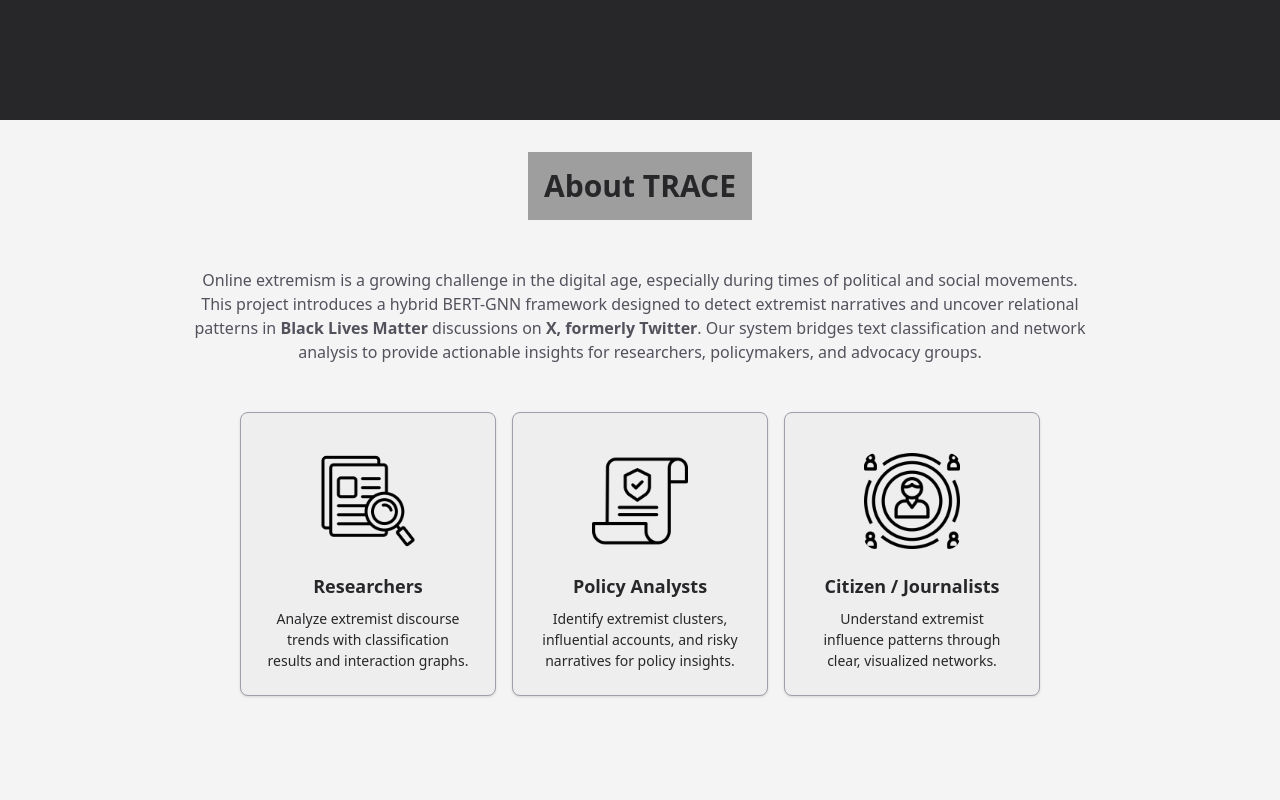
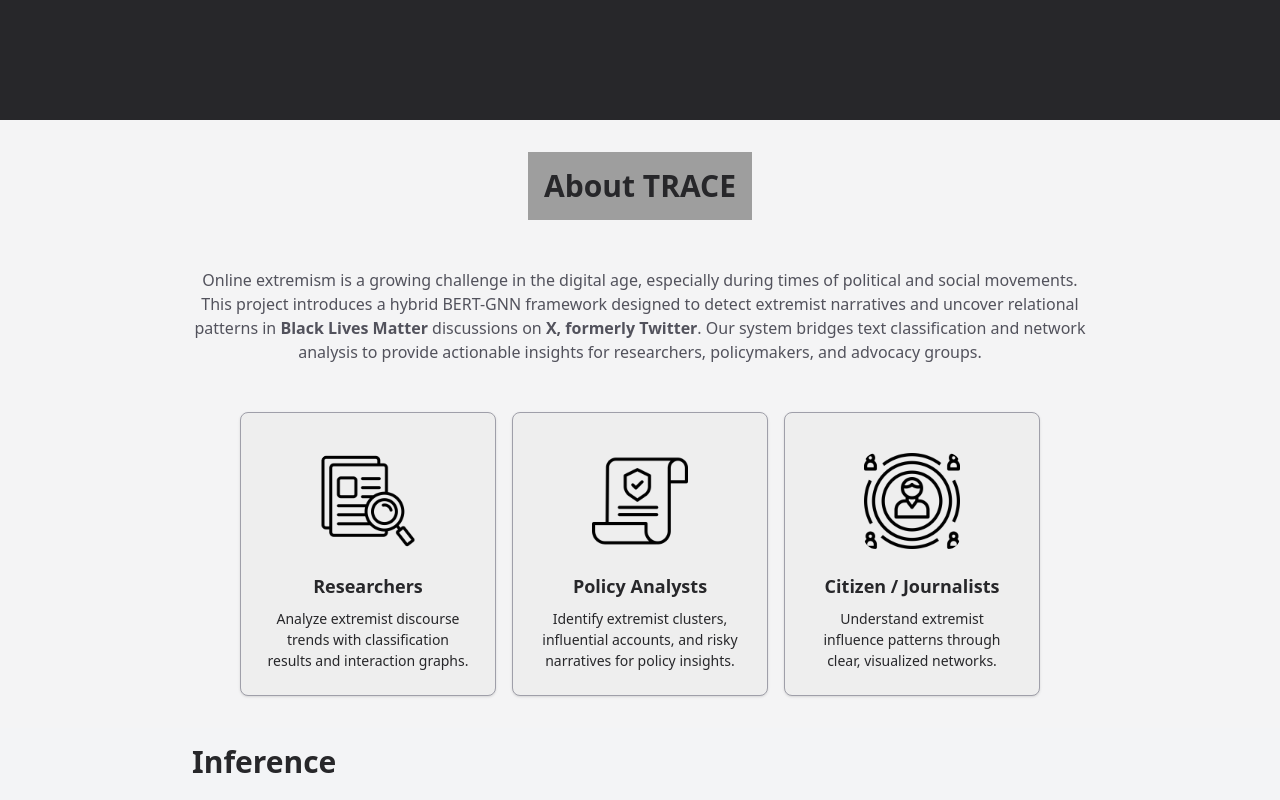
Before and after one commit to iragca/capstone2-mvp3-frontend-cfworkers, a SvelteKit app: page / in a window 1280 px wide. Shown: the part 680-1480 px from the top of the page. Built offline with nearby package versions, Linux system fonts and the light colour scheme; no server answers; grey boxes are pictures that could not be loaded.

Commit message:
fix: remove min-height from 'About' section for improved layout consistency

```diff
--- a/src/routes/+page.svelte
+++ b/src/routes/+page.svelte
@@ -43,7 +43,7 @@
 		</div>
 	</section>
 
-	<section class="min-h-screen gap-12 bg-zinc-100" title="about">
+	<section class="gap-12 bg-zinc-100" title="about">
 		<div class="items-center justify-center space-y-8 p-4 text-center sm:p-2 md:space-y-12 md:p-8">
 			<h2
 				class="mx-auto max-w-fit bg-[url('custom/yellow-splash-art.png')] bg-cover bg-center p-4 text-3xl font-extrabold text-zinc-800"
```
